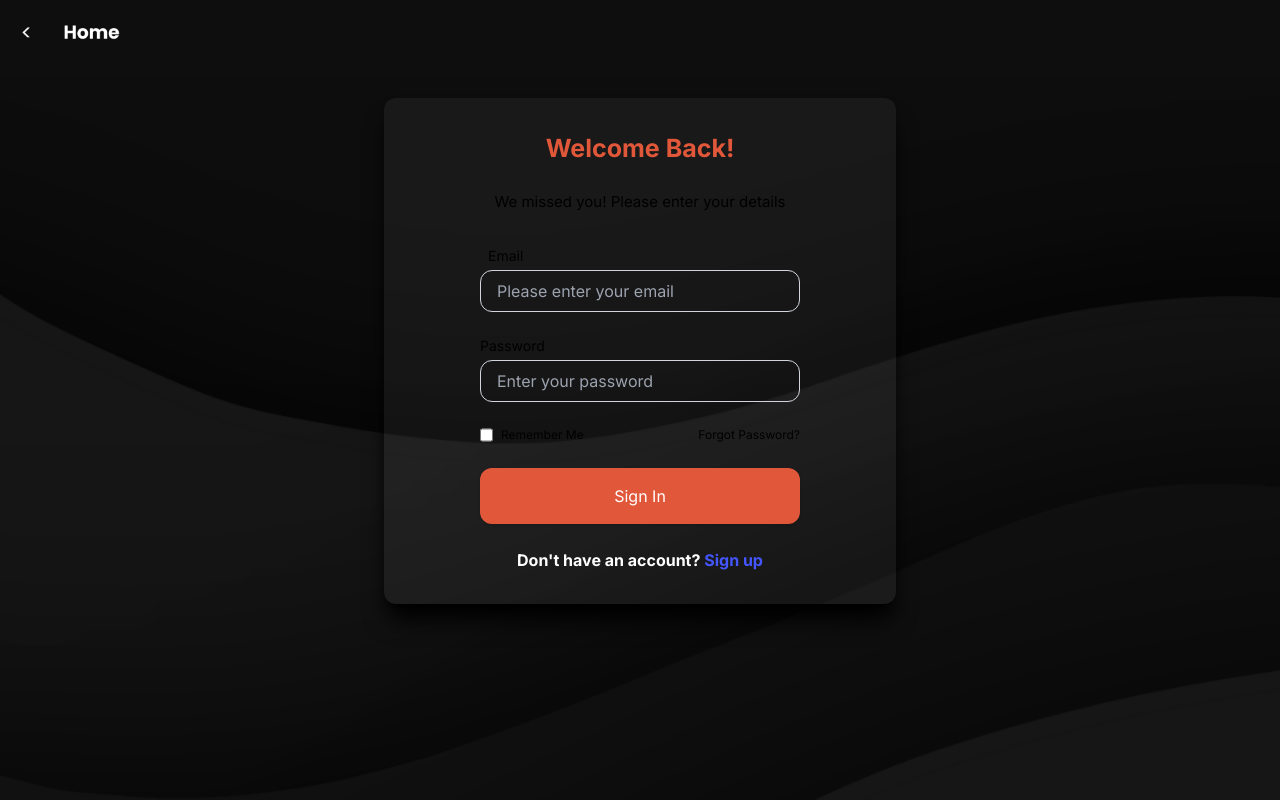
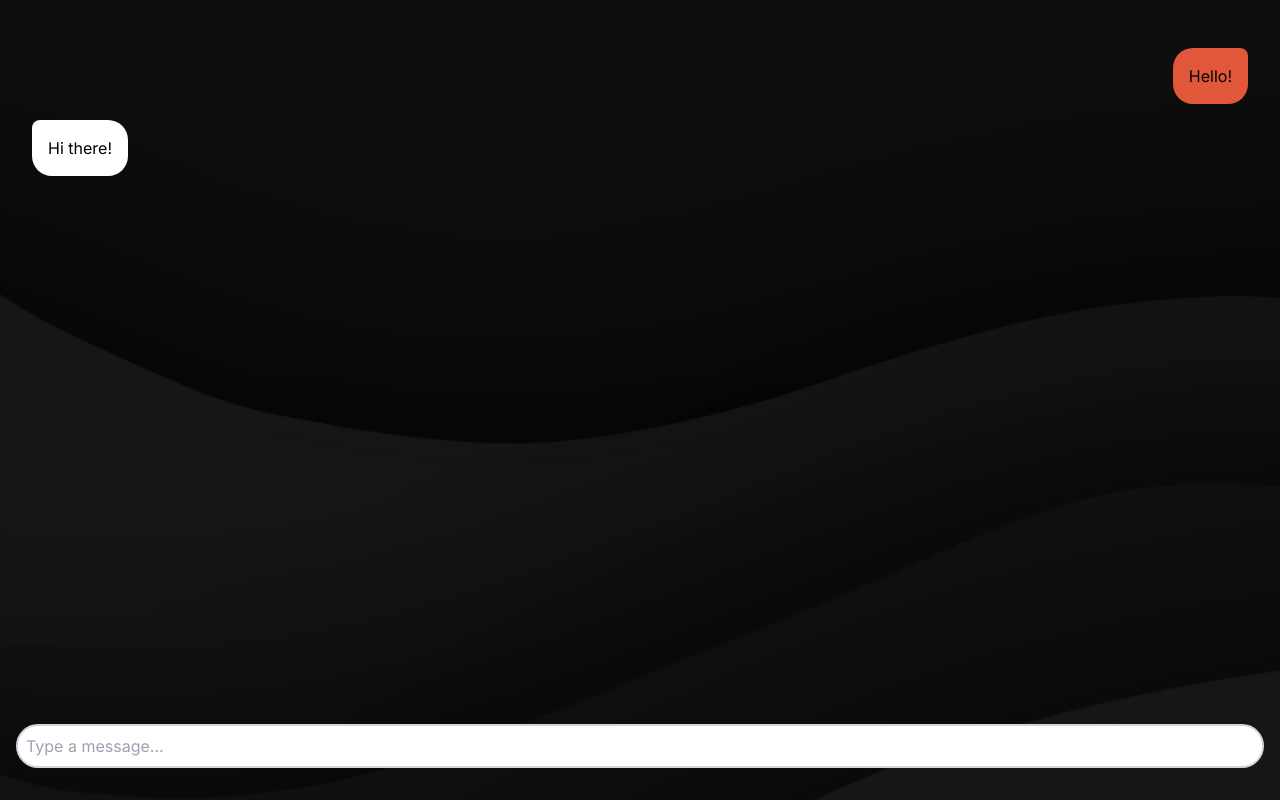
Before and after one commit to DeliBuddy/Web_Delibuddy, a Next.js app: page / in a window 1280 px wide. Built offline with nearby package versions, Linux system fonts and the light colour scheme.

Commit message:
chat fixes

```diff
--- a/app/chat/page.tsx
+++ b/app/chat/page.tsx
@@ -8,7 +8,7 @@ const ChatScreen = () => {
     { id: 2, sender: false, text: 'Hi there!', color: 'white' },
   ]);
 
-//   const messagesEndRef = useRef(null);
+  const messagesEndRef = useRef<HTMLDivElement | null>(null);
 
   const handleSendMessage = () => {
     if (message.trim() === '') return;
@@ -20,17 +20,19 @@ const ChatScreen = () => {
       color: '#E1573A',
     };
 
-    setMessages([...messages, newMessage]);
+    setMessages([...messages,newMessage,]);
     setMessage('');
   };
 
-//   useEffect(() => {
-//     messagesEndRef.current.scrollIntoView({ behavior: 'smooth' });
-//   }, [messages]);
+  useEffect(() => {
+    if (messagesEndRef.current) {
+      messagesEndRef.current.scrollTop = messagesEndRef.current.scrollHeight;
+    }
+  }, [messages]);
 
   return (
-    <div className="bg-black text-white h-screen flex flex-col">
-      <div className="flex-grow flex flex-col p-8 overflow-auto">
+    <div className="flex flex-col overflow-hidden h-screen  bg-[url('/bg.png')] bg-cover bg-no-repeat bg-center py-4 ">
+      <div className="flex-grow flex flex-col p-8 overflow-auto" ref={messagesEndRef}>
         <div className="flex flex-col space-y-4">
           {messages.map((msg) => (
             <div
--- a/app/page.tsx
+++ b/app/page.tsx
@@ -1,12 +1,11 @@
 import Image from 'next/image'
-import {Hero,Menu,Cart,Checkout,Chat,Login} from '@/app/pages'
-
+import Chat from "@/app/chat/page";
 
 
 export default function Home() {
   return (
     <main className="overflow-hidden">
-     <Login/>
+     <Chat/>
     </main>
   )
 }
--- a/app/pages/index.tsx
+++ /dev/null
@@ -1,7 +0,0 @@
-import Hero from "../hero/page";
-import Menu from "../menu/page";
-import Cart from "../cart/page";
-import Checkout from "../checkout/page";
-import Chat from "../chat/page";
-import Login from "../login/page";
- export {Hero,Menu,Cart,Checkout,Chat,Login}
```
